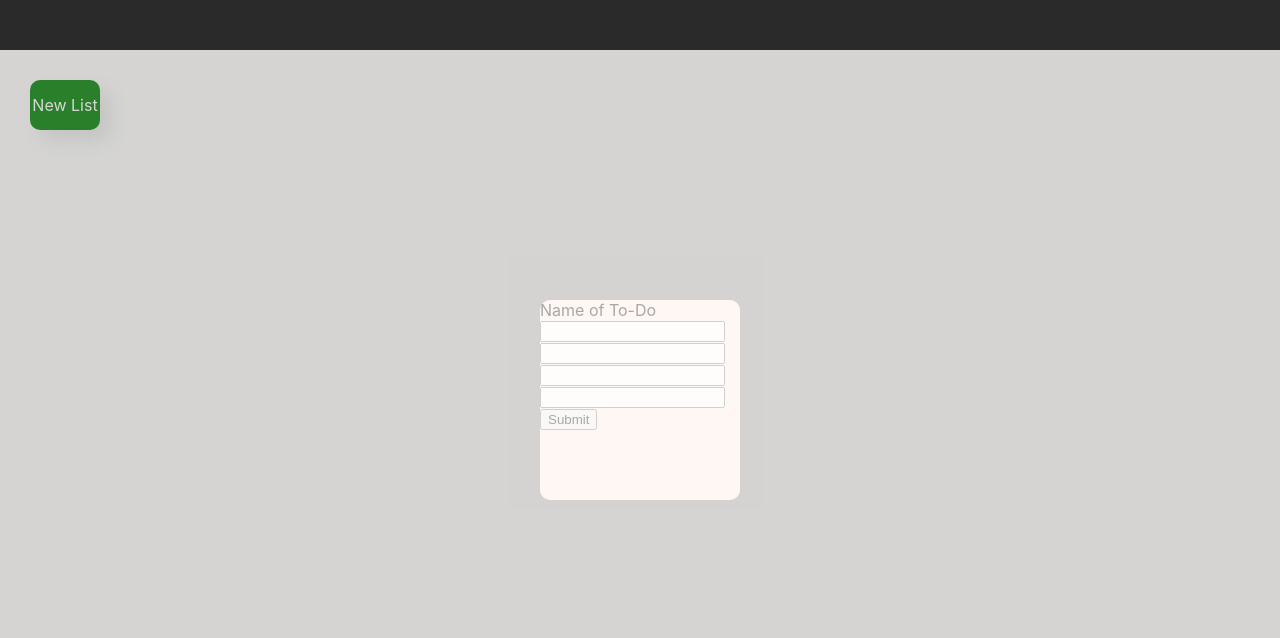
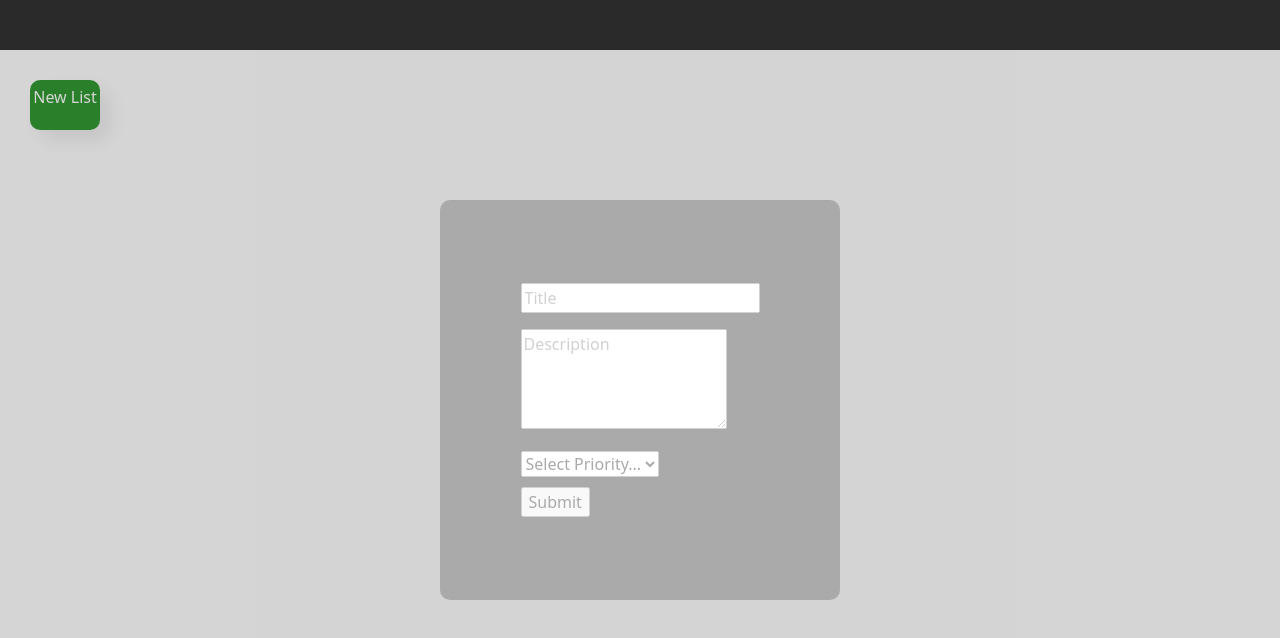
Before and after one commit to Pauullamm/todo-app, a React (Create React App) app: page / in a window 1280 px wide. Shown: the top 638 px of the page. Built offline with nearby package versions, Linux system fonts and the light colour scheme.

Commit message:
added packages: bootstrap, react-hook-form adjusted inputinfo to use react hook form adjusted styling

```diff
--- a/package.json
+++ b/package.json
@@ -6,8 +6,10 @@
     "@testing-library/jest-dom": "^5.17.0",
     "@testing-library/react": "^13.4.0",
     "@testing-library/user-event": "^13.5.0",
+    "bootstrap": "^5.3.3",
     "react": "^18.2.0",
     "react-dom": "^18.2.0",
+    "react-hook-form": "^7.50.1",
     "react-scripts": "5.0.1",
     "web-vitals": "^2.1.4"
   },
--- a/src/App.css
+++ b/src/App.css
@@ -69,8 +69,16 @@ Body {
 }
 
 .input-info-container {
-  height: 200px;
-  width: 200px;
-  background-color: #FEECE2;
+  height: 400px;
+  width: 400px;
+  background-color: black;
   border-radius: 10px;
+  display: flex;
+  justify-content: space-evenly;
+  align-items: center;
+  flex-direction: column;
 }
+
+.input-item {
+  margin: 10px;
+}
--- a/src/components/InputInfo.js
+++ b/src/components/InputInfo.js
@@ -1,29 +1,45 @@
 import React, { useState } from "react";
+import { useForm } from 'react-hook-form';
+// Bootstrap CSS
+import "bootstrap/dist/css/bootstrap.min.css";
+// Bootstrap Bundle JS
+import "bootstrap/dist/js/bootstrap.bundle.min";
+
 import '../App.css'
 
 function InputForm() {
-    const [inputfield, setInputField] = useState({
-        title: "",
-        description: "",
-        dueDate: "",
-        priority: "",
-    })
+    const { register, handleSubmit } = useForm();
+    const [inputfield, setInputField] = useState("")
 
-    const handleSubmit = (event) => {
-        event.preventDefault();
-        alert(`Here are the details you entered: ${inputfield.title}, ${inputfield.description}, ${inputfield.dueDate}, ${inputfield.priority}`)
-    }
     return (
     // NEED TO FIX THIS PART
-    <form onSubmit={handleSubmit}>
-        <label>Name of To-Do
-            <input type="text" value={inputfield.title} onChange={(e) => setInputField(e.target.value)}/>
-            <input type="text" value={inputfield.description} onChange={(e) => setInputField(e.target.value)}/>
-            <input type="text" value={inputfield.dueDate} onChange={(e) => setInputField(e.target.value)}/>
-            <input type="text" value={inputfield.priority} onChange={(e) => setInputField(e.target.value)}/>
-            <input type="submit" />
-        </label>
-    </form>
+    <div className="input-info-container">
+        <form onSubmit={handleSubmit((data) => {
+            console.log(data);
+            console.log(register)
+        })}>
+            <div className="input-item input-group mb-3">
+                <input {...register("Title")} placeholder="Title" />
+            </div>
+
+            <div className="input-item">
+                <textarea style={{height: "100px"}} {...register("Description")} placeholder="Description" />
+            </div>
+            <p>{inputfield}</p>
+            <div className="input-item">
+                <select {...register("category", { required: true })}>
+                    <option value="">Select Priority...</option>
+                    <option value="Low">Low</option>
+                    <option value="Medium">Medium</option>
+                    <option value="High">High</option>
+                </select>
+            </div>
+            <div className="input-item">
+                <input type="submit" />
+            </div>
+
+        </form>
+    </div>
     )
 }
 
@@ -31,9 +47,9 @@ export default function InputComponent() {
 
     return (
         <div className="input-wrapper">
-            <div className="input-info-container">
+
                 <InputForm />
-            </div>
+
         </div>
 
     )
```
Also changed, not shown: 1 other file (tests, documents, lock files or other folders).
